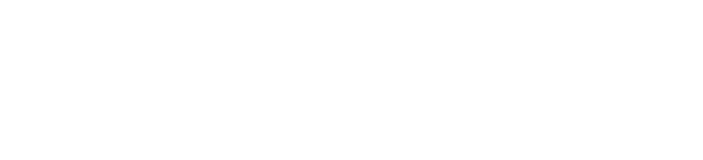
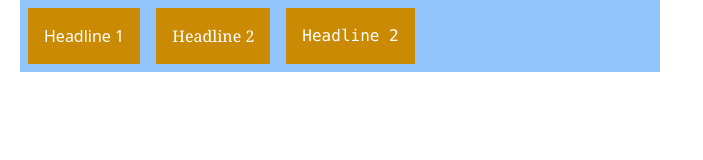
Before and after one commit to carrington-115/tailwindcss-course, a website: page src/practice-1/index-3.html in a window 1280 px wide. Shown: the whole page, without its empty margins (0-703 px from the left). Drawn offline with Linux system fonts and the light colour scheme.

Commit message:
learned how to customize font-family: font-sans font-serif font-mono

```diff
--- a/src/practice-1/index-3.html
+++ b/src/practice-1/index-3.html
@@ -6,5 +6,21 @@
     <meta name="viewport" content="width=device-width, initial-scale=1.0" />
     <title>Index 3</title>
   </head>
-  <body></body>
+  <body>
+    <!--Fonts-->
+    <section class="flex gap-4 w-1/2 p-2 mx-5 bg-blue-300">
+      <span
+        class="p-4 flex justify-center items-center bg-yellow-600 text-white"
+        ><h1 class="font-sans">Headline 1</h1></span
+      >
+      <span
+        class="p-4 flex justify-center items-center bg-yellow-600 text-white"
+        ><h1 class="font-serif">Headline 2</h1></span
+      >
+      <span
+        class="p-4 flex justify-center items-center bg-yellow-600 text-white"
+        ><h1 class="font-mono">Headline 2</h1></span
+      >
+    </section>
+  </body>
 </html>
```
Also changed, not shown: src/practice-1/index-2.html (+1 -0 lines), README.md, src/output.css.
